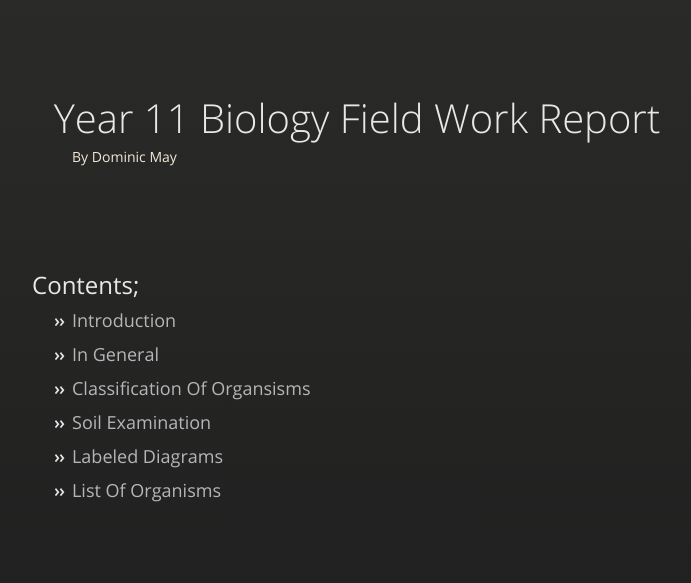
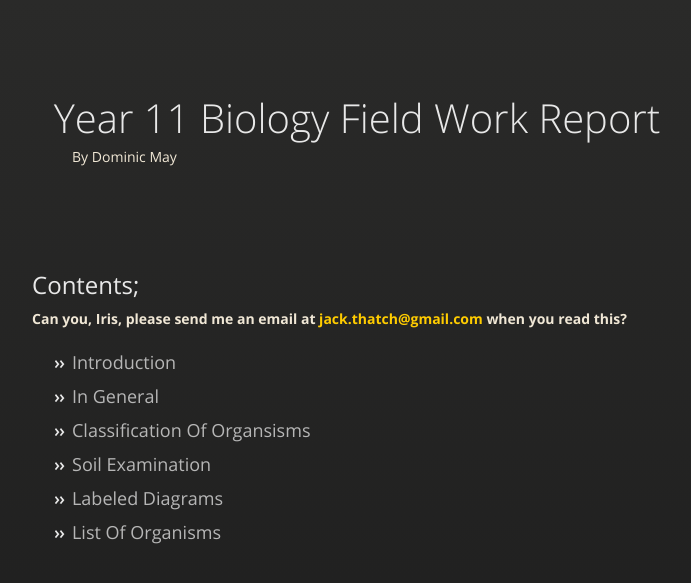
Before and after one commit to Mause/bio, a Jekyll site: the page built from index.html, in a window 1280 px wide. Shown: the top 583 px of the page, without its empty margins (283-974 px from the left). Built offline with Jekyll 4.4.1, drawn with Linux system fonts in a browser that asks for light colours; Markdown is read by kramdown in place of the engine named in the settings.

Commit message:
Added message to Iris, some other smallish edits. Will probably be my last commit tonight

```diff
--- a/index.html
+++ b/index.html
@@ -4,6 +4,11 @@ title: Contents
 ---
 
 <h2>Contents;</h2>
+
+<strong style="margin-bottom: 10px;">
+  Can you, Iris, please send me an email at <a href="mailto:jack.thatch@gmail.com">jack.thatch@gmail.com</a> when you read this?
+</strong>
+</br><br>
 
 
 <ul class="entries">
```
Also changed, not shown: _posts/2012-08-05-labeled-diagrams.md (+3 -2 lines), 2 other files.
